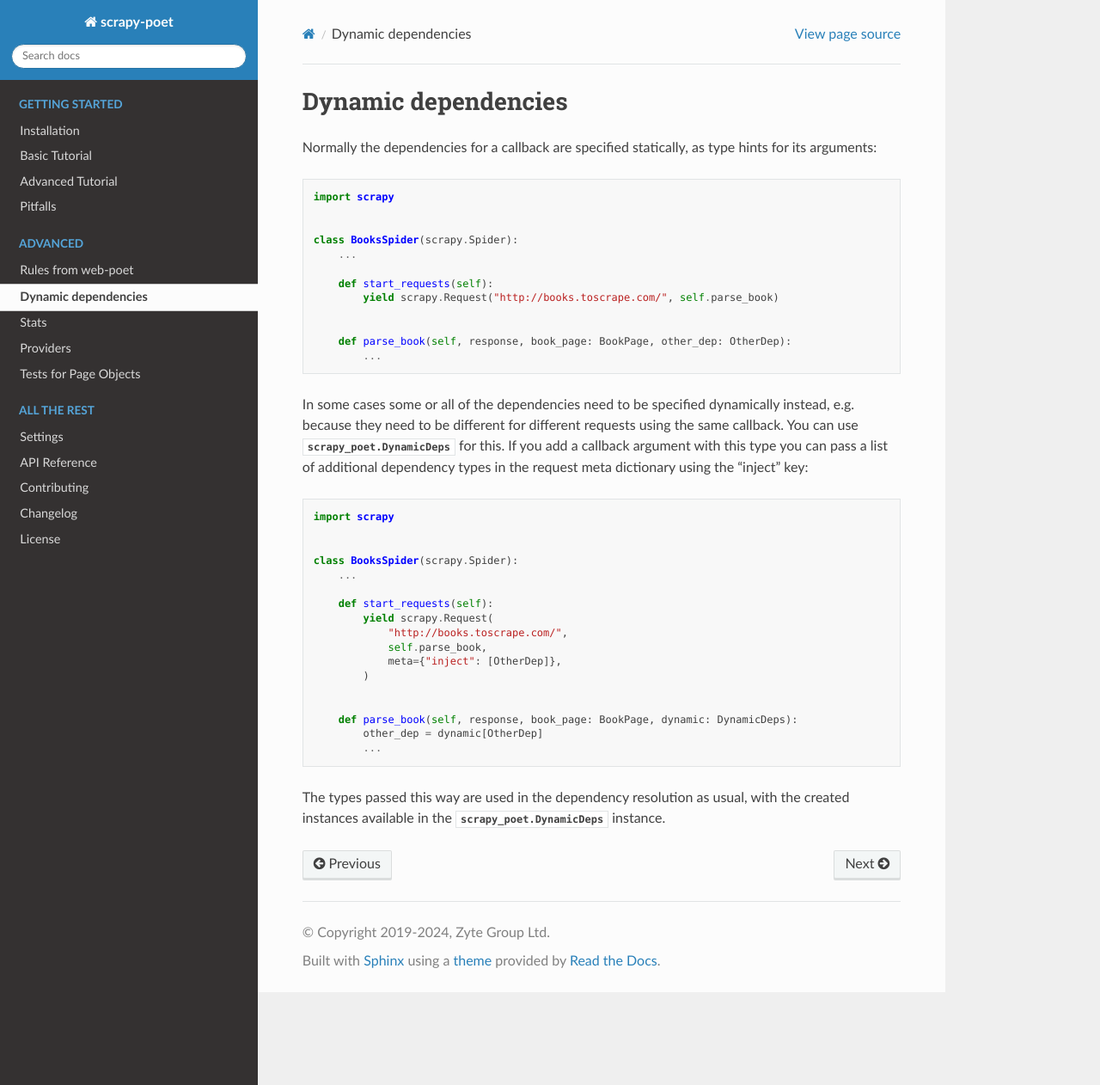
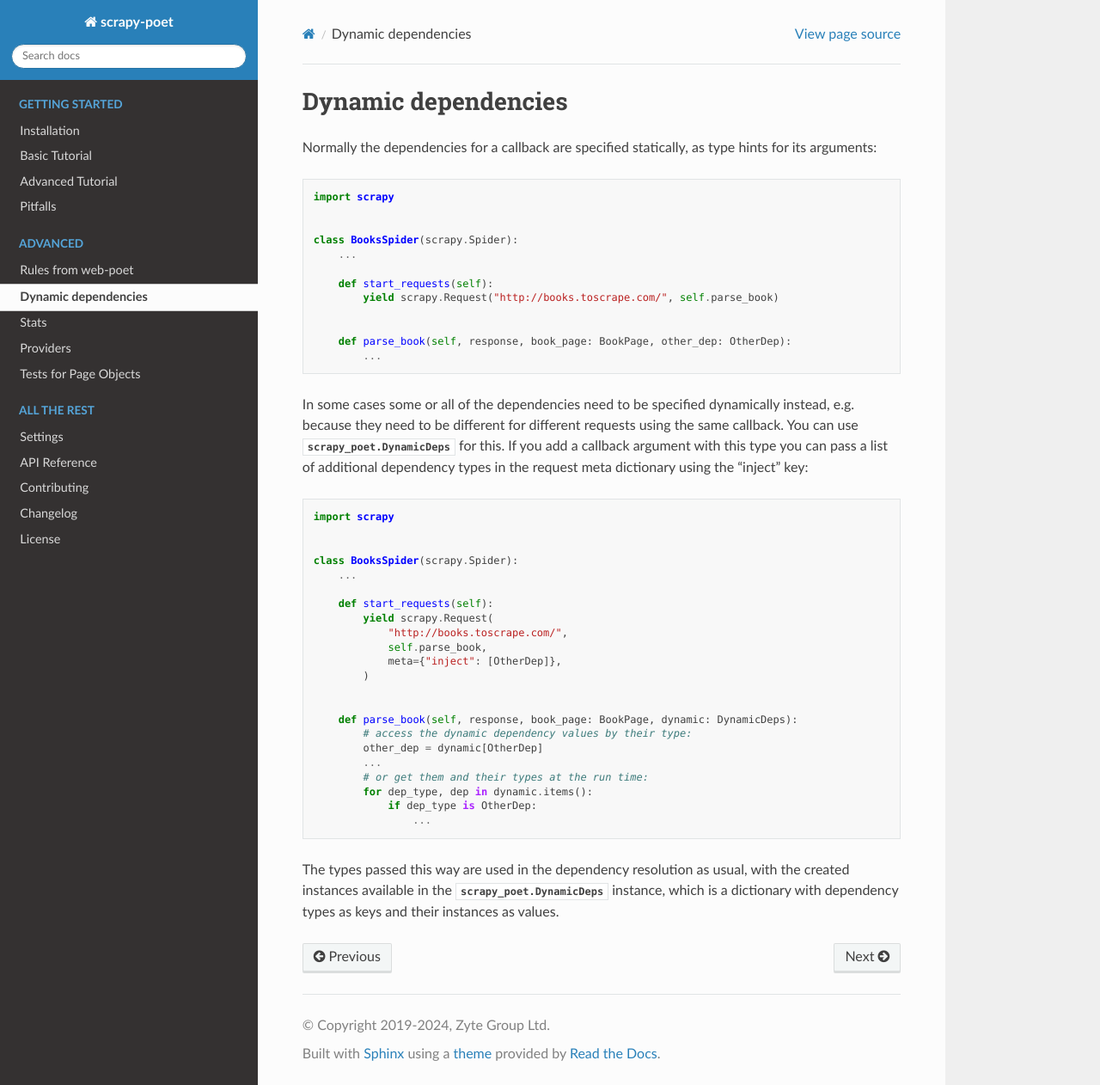
Before and after one commit to scrapinghub/scrapy-poet, a Sphinx documentation site: the page built from docs/dynamic-deps.rst, in a window 1280 px wide and 1262 px high. Shown: the whole window at 86% size. Built offline with Sphinx 7.4.7 and the Read the Docs theme 2.0.0, drawn with Linux system fonts in a browser that asks for light colours; the version number could not be read and is left out.

Commit message:
Improve DynamicDeps docs.

```diff
--- a/docs/dynamic-deps.rst
+++ b/docs/dynamic-deps.rst
@@ -46,9 +46,15 @@ request meta dictionary using the "inject" key:
 
 
         def parse_book(self, response, book_page: BookPage, dynamic: DynamicDeps):
+            # access the dynamic dependency values by their type:
             other_dep = dynamic[OtherDep]
             ...
+            # or get them and their types at the run time:
+            for dep_type, dep in dynamic.items():
+                if dep_type is OtherDep:
+                    ...
 
 The types passed this way are used in the dependency resolution as usual, with
 the created instances available in the :class:`scrapy_poet.DynamicDeps
-<scrapy_poet.injection.DynamicDeps>` instance.
+<scrapy_poet.injection.DynamicDeps>` instance, which is a dictionary with
+dependency types as keys and their instances as values.
```
